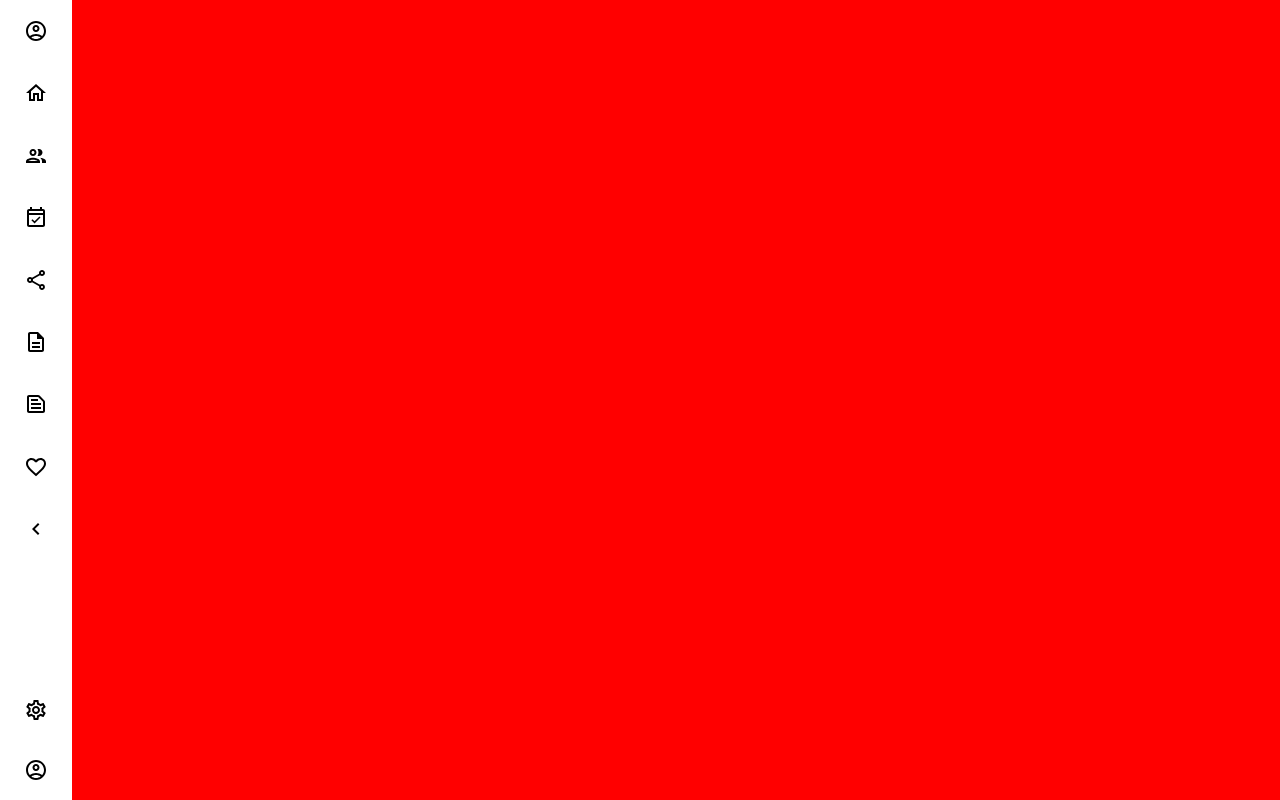
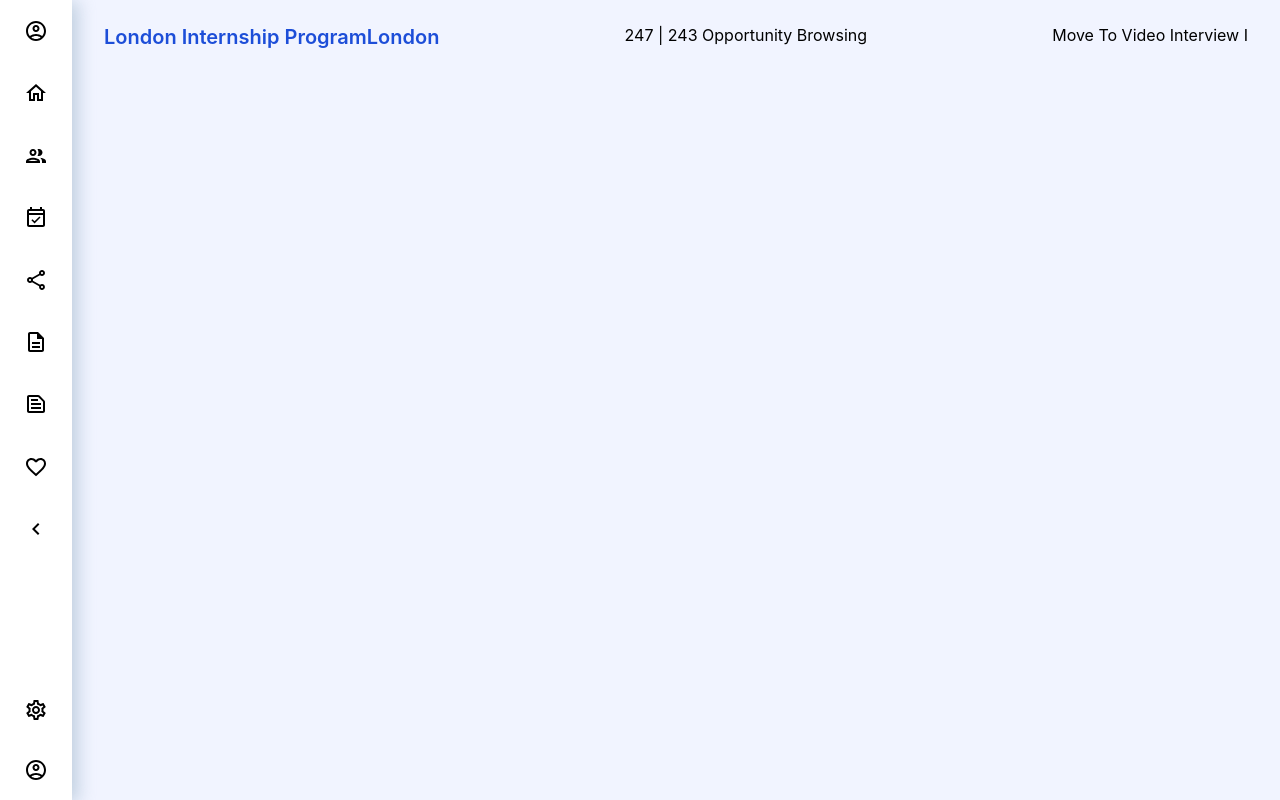
Before and after one commit to 12saif/London-Internship-Program, a React (Vite) app: page / in a window 1280 px wide. Shown: the top 800 px of the page. Built offline with nearby package versions, Linux system fonts and the light colour scheme.

Commit message:
create header section

```diff
--- a/src/App.css
+++ b/src/App.css
@@ -6,13 +6,6 @@
 .app-main_container {
     height: 1024px;
     width: auto;
-    margin-left: 72px;
-    background-color: red;
+    margin: 25px 32px 25px 104px;
+    /* background-color: rgb(245, 238, 238); */
 }
-
-.sidebar {
-    position: fixed;
-    top: 0;
-    bottom: 0;
-    left: 0;
-}
--- a/src/App.jsx
+++ b/src/App.jsx
@@ -1,6 +1,7 @@
 import { useState } from "react";
 import "./App.css";
 import Sidebar from "./Components/SideBar/Sidebar";
+import TopHeader from "./Components/Header/TopHeader";
 
 function App() {
   return (
@@ -8,6 +9,7 @@ function App() {
       <div className="sidebar">
         <Sidebar />
       </div>
+      <TopHeader />
     </div>
   );
 }
--- /dev/null
+++ b/src/Components/Header/TopHeader.css
@@ -0,0 +1,10 @@
+.header_Conatainer {
+    flex: 1;
+    display: flex;
+    justify-content: space-between;
+}
+.left-bar{
+    color: #1D4ED8;
+    font-size: 20px;
+    font-weight: 600;
+}
--- /dev/null
+++ b/src/Components/Header/TopHeader.jsx
@@ -0,0 +1,17 @@
+import React from "react";
+import "./TopHeader.css";
+
+const TopHeader = () => {
+  return (
+    <header className="header_Conatainer">
+      <div className="left-bar">
+        London Internship Program
+        <span>London</span>
+      </div>
+      <div className="mid-bar">247 | 243 Opportunity Browsing</div>
+      <div className="right-bar">Move To Video Interview I</div>
+    </header>
+  );
+};
+
+export default TopHeader;
--- a/src/Components/SideBar/SideBar.css
+++ b/src/Components/SideBar/SideBar.css
@@ -10,6 +10,11 @@
     flex-direction: column;
     height: 100vh;
     width: 72px;
+    box-shadow: rgba(136, 165, 191, 0.48) 6px 2px 16px 0px, rgba(255, 255, 255, 0.8) -6px -2px 16px 0px;
+    position: fixed;
+    top: 0;
+    bottom: 0;
+    left: 0;
 }
 
 .side_bar-top {
```
